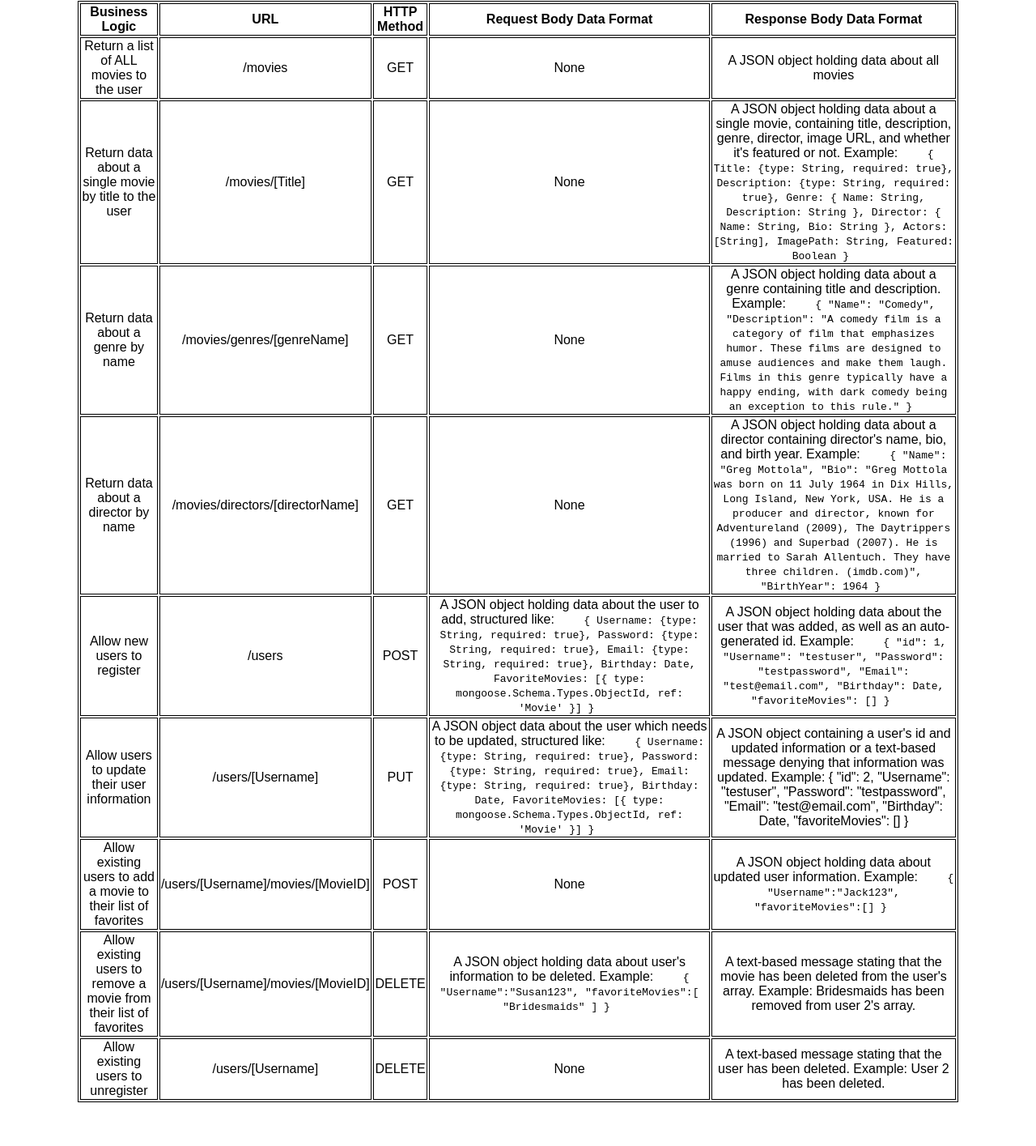
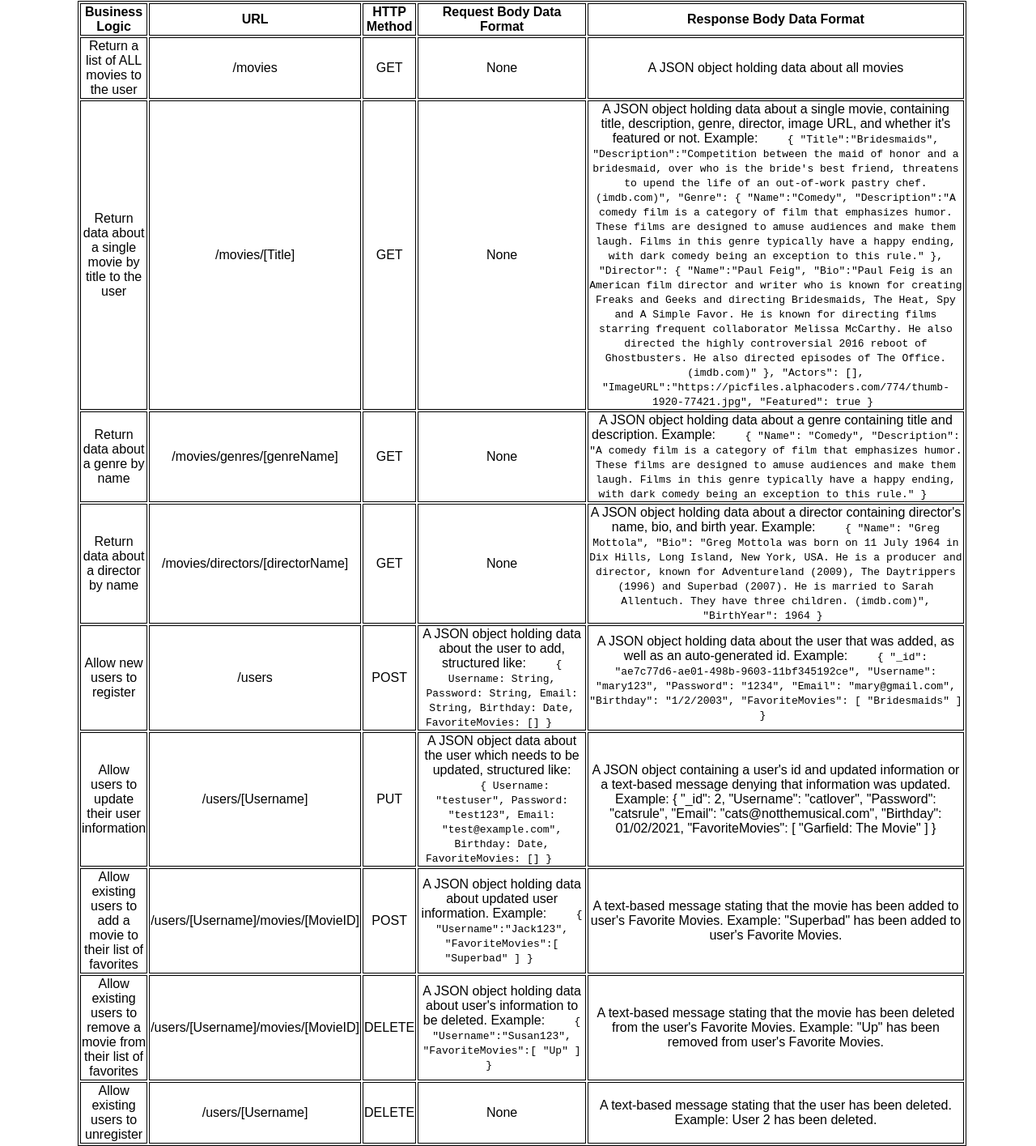
Before and after one commit to mcullen9/movie_api, a website: page public/documentation.html in a window 1280 px wide. Shown: the part 200-1615 px from the top of the page at 81% size. Drawn offline with Linux system fonts and the light colour scheme.

Commit message:
Update documentation.html
updated syntax

```diff
--- a/public/documentation.html
+++ b/public/documentation.html
@@ -46,19 +46,19 @@
           <td>A JSON object holding data about a single movie, containing title, description, genre, director, image URL, and whether it's featured or not. Example:
             <code>
               {
-                Title: {type: String, required: true},
-                Description: {type: String, required: true},
-                Genre: {
-                  Name: String,
-                  Description: String
+                "Title":"Bridesmaids",
+                "Description":"Competition between the maid of honor and a bridesmaid, over who is the bride's best friend, threatens to upend the life of an out-of-work pastry chef. (imdb.com)",
+                "Genre": {
+                    "Name":"Comedy",
+                    "Description":"A comedy film is a category of film that emphasizes humor. These films are designed to amuse audiences and make them laugh. Films in this genre typically have a happy ending, with dark comedy being an exception to this rule."
+                 },
+                "Director": {
+                    "Name":"Paul Feig",
+                    "Bio":"Paul Feig is an American film director and writer who is known for creating Freaks and Geeks and directing Bridesmaids, The Heat, Spy and A Simple Favor. He is known for directing films starring frequent collaborator Melissa McCarthy. He also directed the highly controversial 2016 reboot of Ghostbusters. He also directed episodes of The Office. (imdb.com)"
                 },
-                Director: {
-                  Name: String,
-                  Bio: String
-                },
-                Actors: [String],
-                ImagePath: String,
-                Featured: Boolean
+                "Actors": [],
+                "ImageURL":"https://picfiles.alphacoders.com/774/thumb-1920-77421.jpg",
+                "Featured": true
               }
             </code>
           </td>
@@ -99,23 +99,25 @@
           <td>A JSON object holding data about the user to add, structured like:
             <code>
               {
-                Username: {type: String, required: true},
-                Password: {type: String, required: true},
-                Email: {type: String, required: true},
+                Username: String,
+                Password: String,
+                Email: String,
                 Birthday: Date,
-                FavoriteMovies: [{ type: mongoose.Schema.Types.ObjectId, ref: 'Movie' }]
+                FavoriteMovies: []
             }
             </code>
           </td>
           <td>A JSON object holding data about the user that was added, as well as an auto-generated id. Example:
             <code>
               {
-                "id": 1,
-              "Username": "testuser",
-              "Password": "testpassword",
-              "Email": "test@email.com",
-              "Birthday": Date,
-              "favoriteMovies": []
+              "_id": "ae7c77d6-ae01-498b-9603-11bf345192ce",
+              "Username": "mary123",
+              "Password": "1234",
+              "Email": "mary@gmail.com",
+              "Birthday": "1/2/2003",
+              "FavoriteMovies": [
+                "Bridesmaids"
+              ]
             }
             </code>
           </td>
@@ -127,22 +129,24 @@
           <td>A JSON object data about the user which needs to be updated, structured like:
             <code>
               {
-                Username: {type: String, required: true},
-                Password: {type: String, required: true},
-                Email: {type: String, required: true},
+                Username: "testuser",
+                Password: "test123",
+                Email: "test@example.com",
                 Birthday: Date,
-                FavoriteMovies: [{ type: mongoose.Schema.Types.ObjectId, ref: 'Movie' }]
+                FavoriteMovies: []
             }
             </code>
           </td>
           <td>A JSON object containing a user's id and updated information or a text-based message denying that information was updated. Example:
             {
-              "id": 2,
-              "Username": "testuser",
-              "Password": "testpassword",
-              "Email": "test@email.com",
-              "Birthday": Date,
-              "favoriteMovies": []
+              "_id": 2,
+              "Username": "catlover",
+              "Password": "catsrule",
+              "Email": "cats@notthemusical.com",
+              "Birthday": 01/02/2021,
+              "FavoriteMovies": [
+                "Garfield: The Movie"
+              ]
           }
           </td>
         </tr>
@@ -150,15 +154,17 @@
           <td>Allow existing users to add a movie to their list of favorites</td>
           <td>/users/[Username]/movies/[MovieID]</td>
           <td>POST</td>
-          <td>None</td>
           <td>A JSON object holding data about updated user information. Example:
             <code>
               {
                 "Username":"Jack123",
-                "favoriteMovies":[]
+                "FavoriteMovies":[
+                  "Superbad"
+                ]
             }
             </code>
           </td>
+          <td>A text-based message stating that the movie has been added to user's Favorite Movies. Example: "Superbad" has been added to user's Favorite Movies.</td>
         </tr>
         <tr>
           <td>Allow existing users to remove a movie from their list of favorites</td>
@@ -168,13 +174,13 @@
             <code>
               {
                 "Username":"Susan123",
-                "favoriteMovies":[
-                  "Bridesmaids"
+                "FavoriteMovies":[
+                  "Up"
                 ]
             }
             </code>
           </td>
-          <td>A text-based message stating that the movie has been deleted from the user's array. Example: Bridesmaids has been removed from user 2's array.
+          <td>A text-based message stating that the movie has been deleted from the user's Favorite Movies. Example: "Up" has been removed from user's Favorite Movies.
           </td>
         </tr>
         <tr>
```
